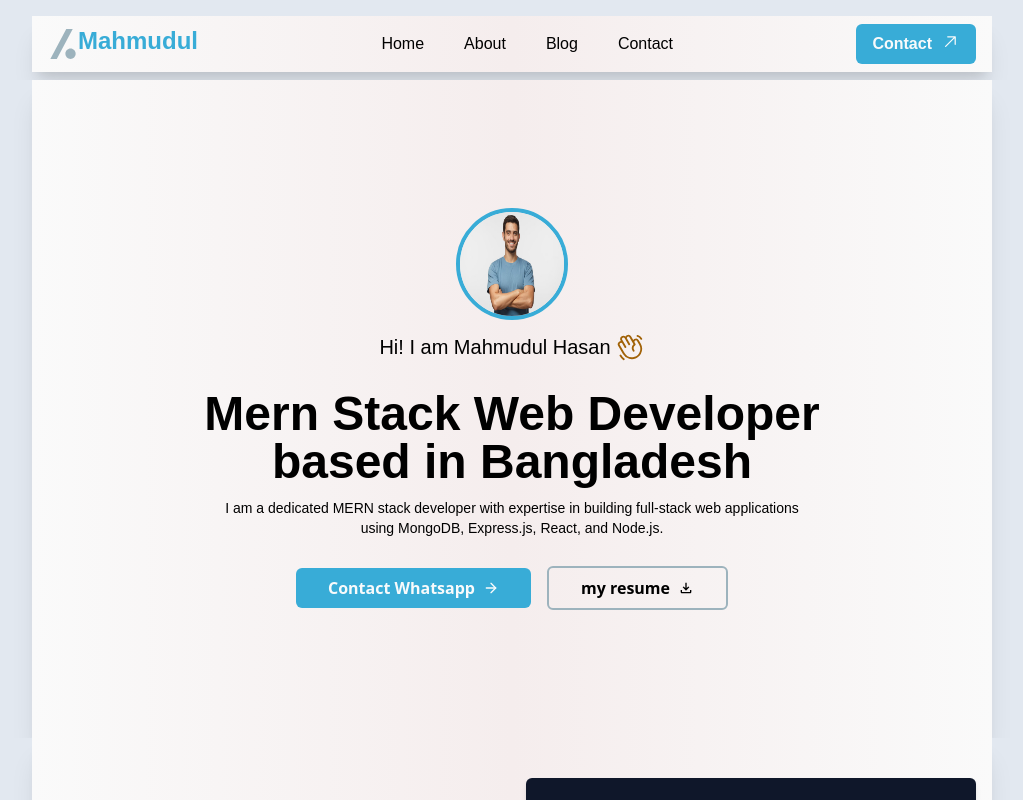
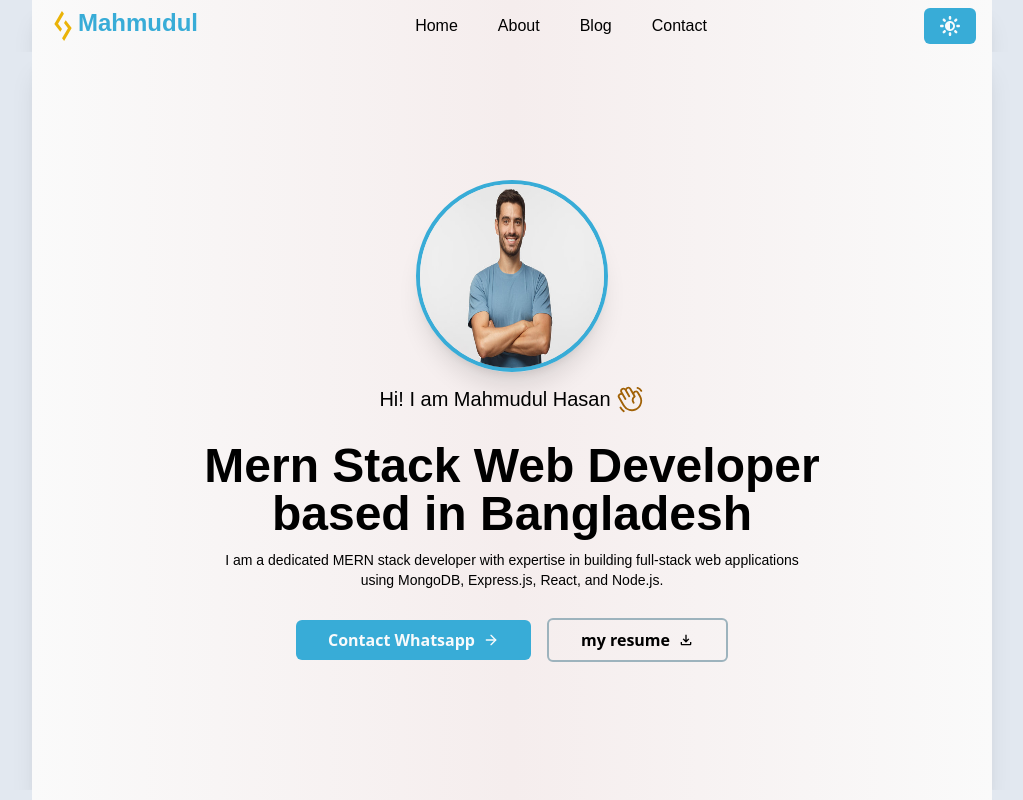
Before and after one commit to mahmudulhasanprodan/mahmudulportfolio, a React (Vite) app in the folder my-project/: page / in a window 1280 px wide. Shown: the top 800 px of the page, without its empty margins (128-1151 px from the left). Built offline with nearby package versions, Linux system fonts and the light colour scheme.

Commit message:
mode changer

```diff
--- a/my-project/src/HomeComponent/About/About.jsx
+++ b/my-project/src/HomeComponent/About/About.jsx
@@ -2,11 +2,12 @@ import AboutImage from "../../assets/menimage.jpg"
 import { FaFacebookSquare } from "react-icons/fa";
 import { FaLinkedin } from "react-icons/fa";
 import { FaSquareGithub } from "react-icons/fa6";
-import { IoIosContact } from "react-icons/io";
 import { FaSquarePhone } from "react-icons/fa6";
 import { IoMdMail } from "react-icons/io";
 import { FaLocationDot } from "react-icons/fa6";
 import { FaLanguage } from "react-icons/fa6";
+import { BiSolidContact } from "react-icons/bi";
+
 
 const About = () => {
   return (
@@ -55,7 +56,7 @@ const About = () => {
               <div className="flex flex-col gap-y-3">
                 <div className="flex items-center gap-x-2">
                   <span className="font-bold text-xl text-[#50589C]">
-                    <IoIosContact />
+                    <BiSolidContact />
                   </span>
                   <p className="font-JosefinSans text-sm font-thin">
                     Mahmudul Hasan
--- a/my-project/src/HomeComponent/Banner/Banner.jsx
+++ b/my-project/src/HomeComponent/Banner/Banner.jsx
@@ -4,6 +4,14 @@ import { MdOutlineFileDownload } from "react-icons/md";
 import { LuArrowRight } from "react-icons/lu";
 
 const Banner = () => {
+
+ const whatappNumber = "01316625624" // write whatapp number
+ const message = `Hi${"!"} How can I Help You ${"?"}` // Write the message
+ const encodedMessage = encodeURIComponent(message) // Message encoded
+
+ const whatappLink = `https://wa.me/${whatappNumber}?text=${encodedMessage}`
+
+
   return (
     <>
       <div className="bg-mainBg">
@@ -14,7 +22,7 @@ const Banner = () => {
                 <img
                   src={ProfileImage}
                   alt={ProfileImage}
-                  className="w-28 h-28 rounded-full border-4 border-textColorTwo"
+                  className="w-48 h-48 rounded-full border-4 border-textColorTwo shadow-xl"
                 />
               </div>
               <div className="flex items-center gap-x-1">
@@ -39,12 +47,14 @@ const Banner = () => {
                 </p>
               </div>
               <div className="flex items-center gap-x-4 pt-4">
+                <a href={whatappLink} target="_blank" rel="noopener noreferrer">
                   <button className="px-2 md:px-8 py-2 bg-textColorTwo rounded-md text-textColorOne font-semibold flex items-center gap-x-2">
                     Contact Whatsapp
                     <span className="font-bold">
                       <LuArrowRight />
                     </span>
                   </button>
+                </a>
                 <button className="px-2 md:px-8 py-2 border-2 border-textColorThree rounded-md font-semibold flex items-center gap-x-2 hover:bg-textColorThree">
                   my resume
                   <span className="font-bold">
--- a/my-project/src/HomeComponent/Blog/Blog.jsx
+++ b/my-project/src/HomeComponent/Blog/Blog.jsx
@@ -6,7 +6,7 @@ const Blog = () => {
 
   return (
     <>
-      <div className="bg-mainBg">
+      <div className="bg-mainBg" id="blog">
         <div className="container">
           <div className="bg-bgColor shadow-xl md:px-4 py-20">
             <div className="flex item center justify-center py-10 pb-10">
@@ -15,7 +15,7 @@ const Blog = () => {
             <div className="flex flex-wrap justify-between gap-y-6 cursor-pointer">
               {BlogProduct?.map((item) => (
                 <div key={item.id}>
-                  <div className="w-[450px] h-[350px] bg-textColorOne rounded-md shadow-md p-2">
+                  <div className="w-full md:w-[450px] h-[350px] bg-textColorOne rounded-md shadow-md p-2 px-4">
                     <div>
                       <picture>
                         <img
--- a/my-project/src/HomeComponent/Footer/Footer.jsx
+++ b/my-project/src/HomeComponent/Footer/Footer.jsx
@@ -1,8 +1,16 @@
+import { useState } from "react";
 import { FaFacebookSquare } from "react-icons/fa";
 import { FaLinkedin } from "react-icons/fa";
 import { FaSquareGithub } from "react-icons/fa6";
 
 const Footer = () => {
+  const[contactModal,setcontactModal] = useState(false);
+
+  // HandleContact function is start here
+  const HandleContact = () => {
+        setcontactModal(!contactModal);
+  };
+
   return (
     <>
       <div className="bg-mainBg">
@@ -10,17 +18,20 @@ const Footer = () => {
           <div className="bg-bgColor shadow-xl pt-32">
             <div className="bg-slate-900 w-full h-80 relative pt-24">
               <div className="flex items-center justify-center">
-                <div className="w-[750px] h-24 bg-textColorTwo absolute -top-12 flex items-center justify-between px-4 shadow-xl">
+                <div className="w-full md:w-[750px] h-24 bg-textColorTwo absolute -top-12 flex items-center justify-between px-4 shadow-xl" id="contact">
                   <div>
-                    <h2 className="font-JosefinSans text-md text-textColorOne font-bold">
+                    <h2 className="font-JosefinSans text-sm md:text-md text-textColorOne font-bold">
                       Ready for a next projects?
                     </h2>
-                    <p className="font-JosefinSans text-sm text-textColorOne">
+                    <p className="font-JosefinSans text-xs md:text-sm text-textColorOne">
                       Let{"'"}s get started!
                     </p>
                   </div>
                   <div>
-                    <button className="px-6 py-2 bg-slate-900 rounded-md text-textColorOne font-JosefinSans font-bold">
+                    <button
+                      className="px-2 md:px-6 py-2 bg-slate-900 rounded-md text-textColorOne font-JosefinSans font-bold"
+                      onClick={HandleContact}
+                    >
                       Contact Me!
                     </button>
                   </div>
@@ -31,7 +42,9 @@ const Footer = () => {
                   <h2 className="font-JosefinSans font-bold text-2xl text-textColorOne text-center">
                     Mahmudul Hasan
                   </h2>
-                   <h3 className="font-JosefinSans font-bold text-md text-textColorThree text-center">Gazipur,Dhaka</h3>
+                  <h3 className="font-JosefinSans font-bold text-md text-textColorThree text-center">
+                    Gazipur,Dhaka
+                  </h3>
                 </div>
                 <div className="flex flex-col items-center justify-center gap-y-3">
                   <h2 className="font-JosefinSans font-bold text-xl text-textColorTwo">
@@ -58,6 +71,9 @@ const Footer = () => {
             </div>
           </div>
         </div>
+
+        {/* Contact madal is here */}
+
       </div>
     </>
   );
--- a/my-project/src/HomeComponent/Header/Header.jsx
+++ b/my-project/src/HomeComponent/Header/Header.jsx
@@ -1,29 +1,31 @@
 
 // import { FaCodeBranch } from "react-icons/fa6";
-import { GoArrowUpRight } from "react-icons/go";
-import { SiSlashdot } from "react-icons/si";
 import { FaBarsStaggered } from "react-icons/fa6";
-import { useState } from "react";
+import{ useState } from "react";
+import { SiLintcode } from "react-icons/si";
+import { ImBrightnessContrast } from "react-icons/im";
+
 
 
 const Header = () => {
+
 const[menuOpem,setmenuOpem] = useState(false);
+
 
 // HandleMenu Function is start Here
 const HandleMenu = () => {
     setmenuOpem(!menuOpem)
 };
 
-console.log(menuOpem);
 
   return (
     <>
-      <div className="bg-mainBg fixed w-full md:w-[100%] md:static shadow-md md:shadow-none pt-4 pb-2">
+      <div className="bg-mainBg">
         <div className="container m-auto">
-          <div className="flex items-center justify-between py-2 bg-bgColor shadow-xl md:px-4 pt-2">
-            <div className="flex">
-              <span className="text-textColorThree text-3xl font-bold">
-                <SiSlashdot />
+          <div className= "flex items-center fixed  w-full md:w-[100%] md:static justify-between py-2 bg-bgColor shadow-xl md:px-4 pt-2">
+            <div className="flex cursor-pointer">
+              <span className="text- text-3xl font-bold text-yellow-500">
+                <SiLintcode />
               </span>
               <h2 className="font-JosefinSans leading-6 text-2xl font-bold text-textColorTwo">
                 Mahmudul
@@ -40,7 +42,7 @@ console.log(menuOpem);
             <div className="hidden md:block">
               <ul className="flex items-center gap-x-10">
                 <li className="font-JosefinSans text-md cursor-pointer">
-                  Home
+                     <a href="#home">Home</a>
                 </li>
 
                 <li className="font-JosefinSans text-md cursor-pointer">
@@ -48,18 +50,17 @@ console.log(menuOpem);
                 </li>
 
                 <li className="font-JosefinSans text-md cursor-pointer">
-                  Blog
+                  <a href="#blog">Blog</a>
                 </li>
                 <li className="font-JosefinSans text-md cursor-pointer">
-                  Contact
+                  <a href="#contact">Contact</a>
                 </li>
               </ul>
             </div>
             <div className="hidden md:block">
               <button className="font-JosefinSans px-4 py-2 rounded-md font-bold bg-textColorTwo flex  gap-x-2 text-textColorOne">
-                Contact
                 <span className="font-bold text-xl text-textColorOne">
-                  <GoArrowUpRight />
+                  <ImBrightnessContrast />
                 </span>
               </button>
             </div>
--- a/my-project/src/Pages/Home/Home.jsx
+++ b/my-project/src/Pages/Home/Home.jsx
@@ -7,6 +7,7 @@ import Blog from "../../HomeComponent/Blog/Blog"
 import Footer from "../../HomeComponent/Footer/Footer"
 
 const Home = () => {
+
   return (
     <>
       <Header />
```
Lines whose indentation alone changed are shown as unchanged.
